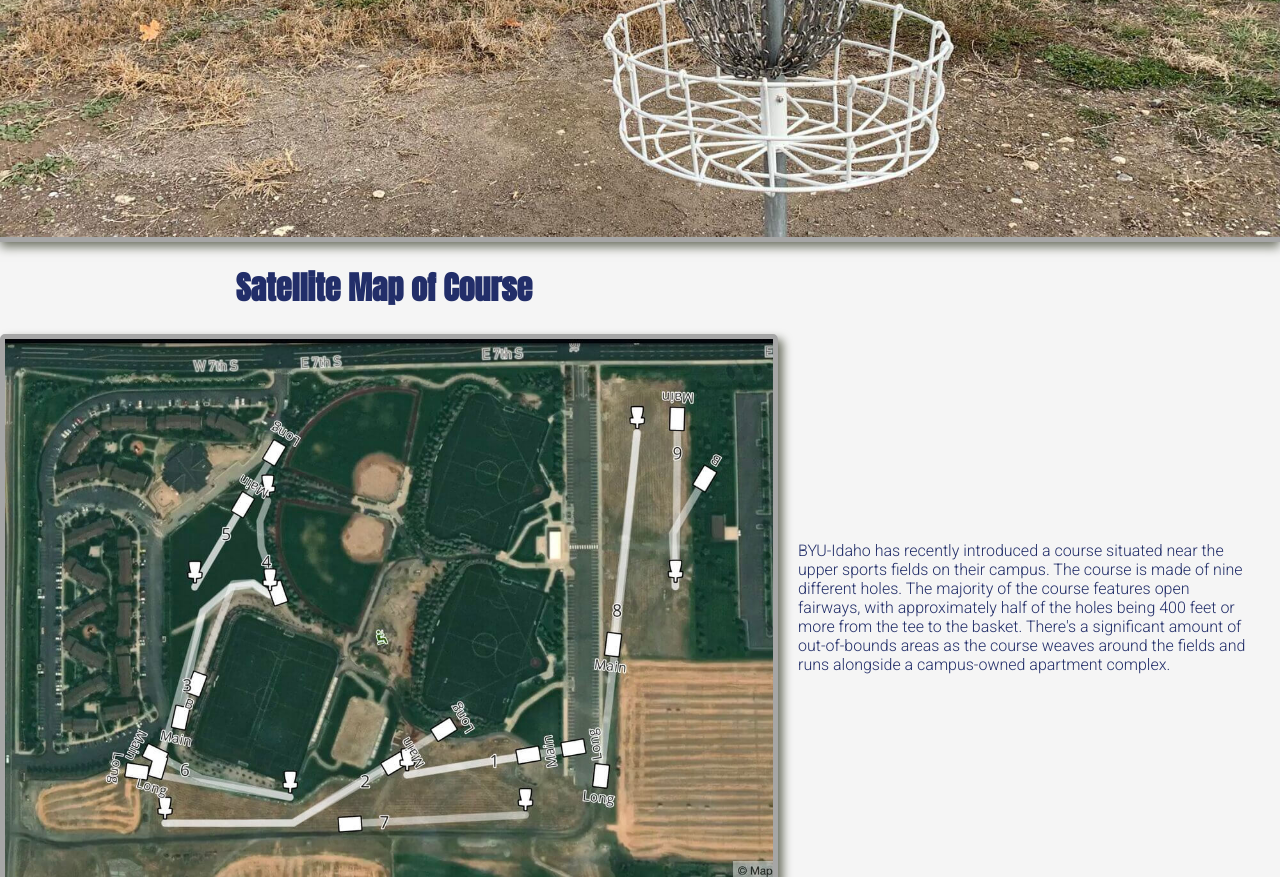
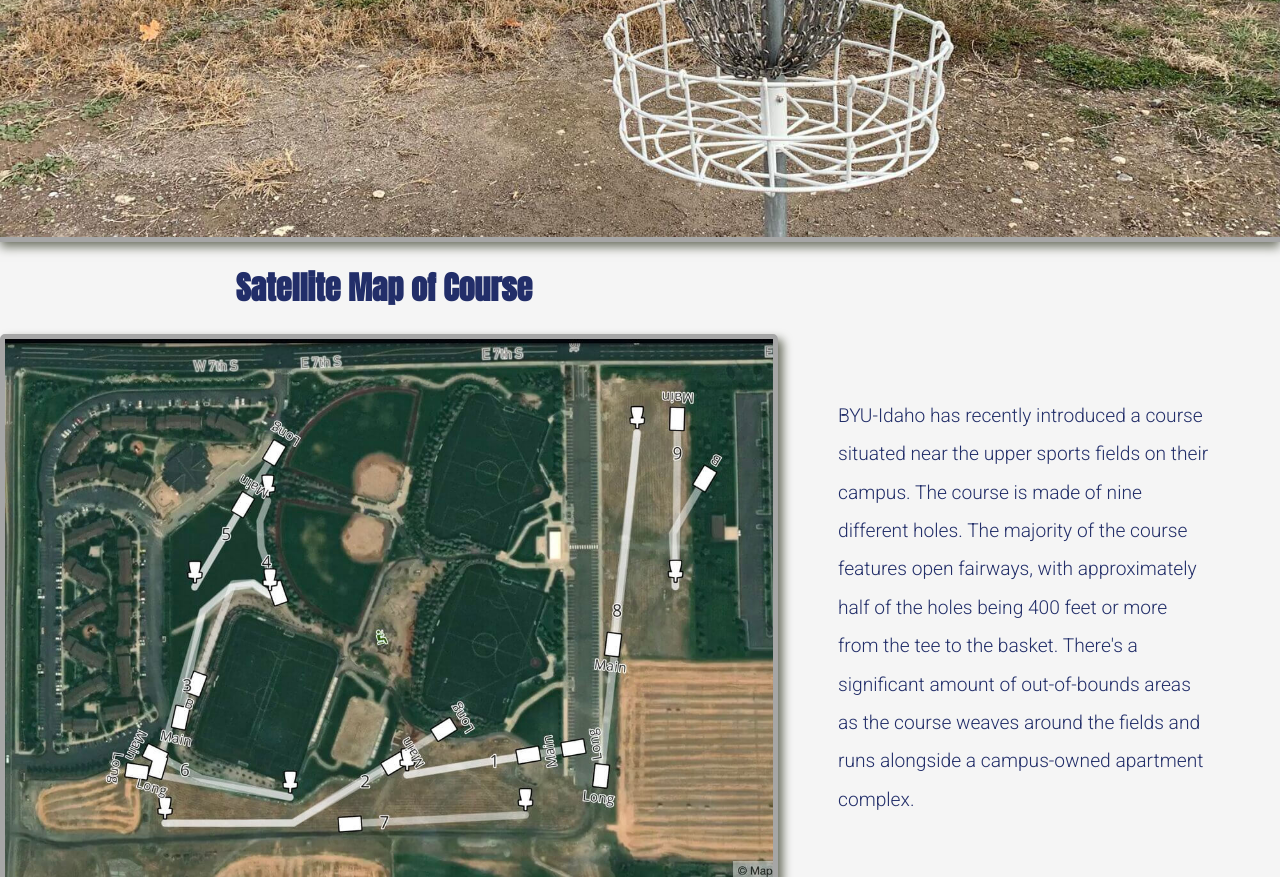
Before and after one commit to kobebowser/wdd130, a plain HTML site: page byuidgmap/index.html in a window 1280 px wide. Shown: the part 587-1464 px from the top of the page. Drawn offline with Linux system fonts and the light colour scheme.

Commit message:
css updates

```diff
--- a/byuidgmap/styles/personalstyle.css
+++ b/byuidgmap/styles/personalstyle.css
@@ -3,6 +3,7 @@
 body {
     margin: 0 auto;
     background-color: whitesmoke;
+    max-width: 1600px;
 }
 nav {
     display: flex;
@@ -74,8 +75,10 @@ header {
     grid-column: 2/3;
     grid-row: 3/4;
     font-family: Roboto, sans-serif, serif;
-    padding: 0 30px;
+    padding: 0 70px;
     color: #222E69;
+    line-height: 2em;
+    font-size: 1.2em;
 }
 footer {
     background-color: #A42212;
```
